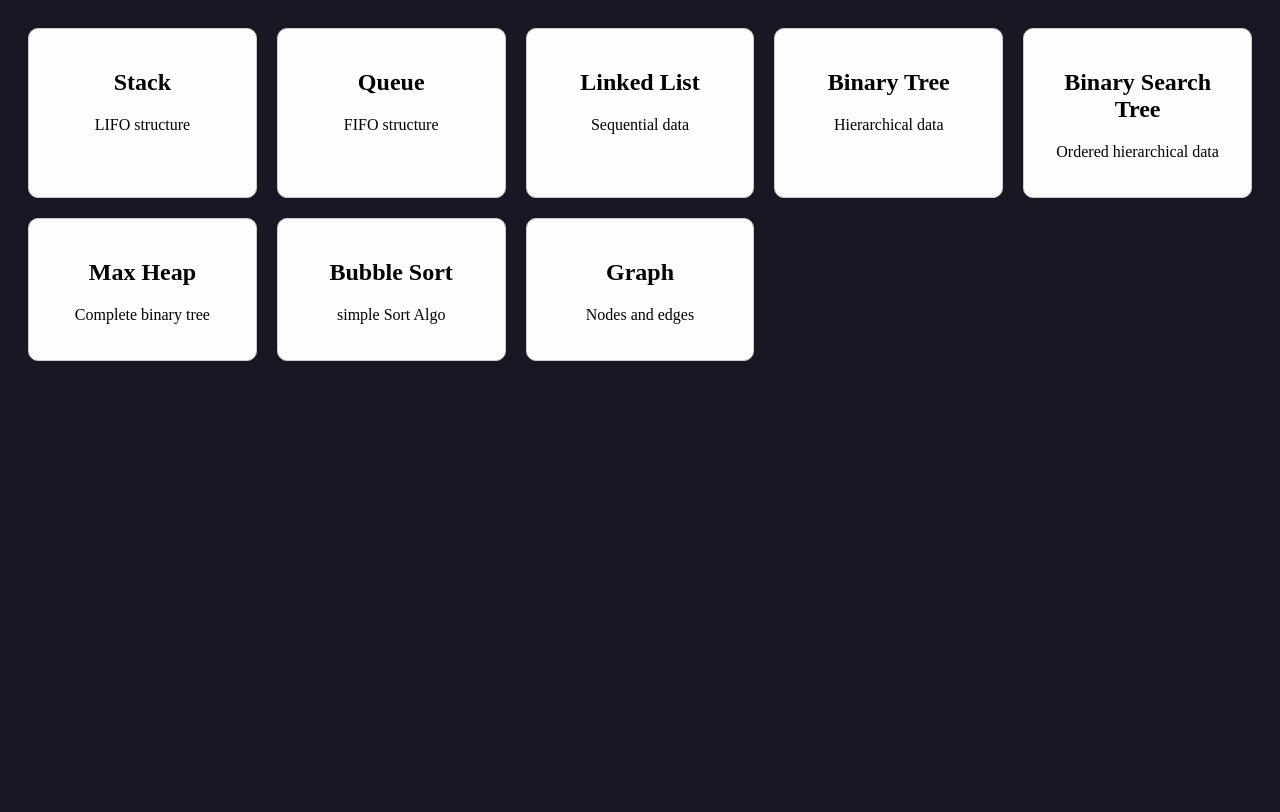
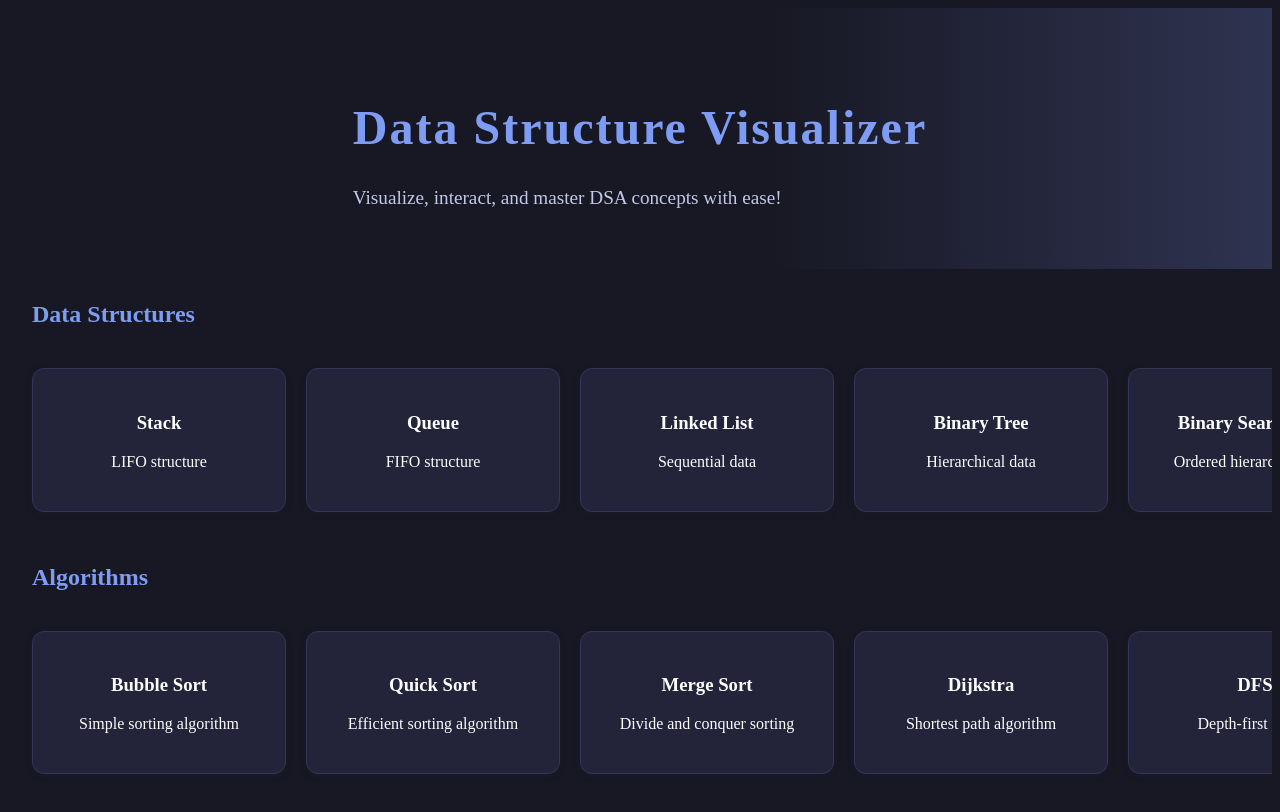
Before and after one commit to Gunavarthan/Data-Structure-Visualizer, an Angular app: page / in a window 1280 px wide. Shown: the top 812 px of the page. Built offline with nearby package versions, Linux system fonts and the light colour scheme.

Commit message:
home page scroll card

```diff
--- a/src/app/pages/home/home.css
+++ b/src/app/pages/home/home.css
@@ -1,21 +1,72 @@
-.grid-container {
-  display: grid;
-  grid-template-columns: repeat(auto-fill, minmax(200px, 1fr));
-  gap: 20px;
-  padding: 20px;
+body {
+  color: #fdfdfd;
 }
 
-.ds-card {
-  padding: 20px;
-  border: 1px solid #ccc;
-  background: #fdfdfd;
-  border-radius: 10px;
-  text-align: center;
-  cursor: pointer;
-  transition: transform 0.2s;
+.hero-section {
+  width: 100%;
+  background: linear-gradient(90deg, #181824 60%, #2e3350 100%);
+  padding: 60px 0 40px 0;
+  display: flex;
+  justify-content: center;
+  align-items: center;
+  flex-direction: column;
+  animation: fadeIn 1s;
+}
+.hero-title {
+  font-size: 3rem;
+  font-weight: bold;
+  letter-spacing: 2px;
+  color: #7f9cf5;
+}
+.hero-desc {
+  font-size: 1.2rem;
+  margin: 20px 0;
+  color: #c3c8e8;
 }
 
-.ds-card:hover {
+.scroll-section {
+  margin: 32px 0;
+}
+.section-title {
+  font-size: 1.5rem;
+  color: #7f9cf5;
+  margin-left: 24px;
+}
+.scroll-grid {
+  display: flex;
+  overflow-x: auto;
+  gap: 20px;
+  padding: 20px 24px;
+  scrollbar-width: thin;
+  scrollbar-color: #7f9cf5 #23243a;
+}
+.scroll-grid::-webkit-scrollbar {
+  height: 8px;
+}
+.scroll-grid::-webkit-scrollbar-thumb {
+  background: #7f9cf5;
+  border-radius: 8px;
+}
+.ds-card, .algo-card {
+  min-width: 220px;
+  max-width: 260px;
+  background: #23243a;
+  border-radius: 12px;
+  box-shadow: 0 2px 8px rgba(44, 51, 80, 0.08);
+  border: 1px solid #35355a;
+  color: #fdfdfd;
+  text-align: center;
+  padding: 24px 16px;
+  cursor: pointer;
+  transition: transform 0.2s, box-shadow 0.2s;
+}
+.ds-card:hover, .algo-card:hover {
   transform: scale(1.05);
-  background: #e7f0ff;
+  box-shadow: 0 4px 16px rgba(127,156,245,0.15);
+  border-color: #7f9cf5;
+  color: #7f9cf5;
 }
+@keyframes fadeIn {
+  from { opacity: 0; }
+  to { opacity: 1; }
+}
--- a/src/app/pages/home/home.html
+++ b/src/app/pages/home/home.html
@@ -1,10 +1,35 @@
-<div class="grid-container">
+
+<div class="hero-section">
+  <div class="hero-content">
+    <h1 class="hero-title">Data Structure Visualizer</h1>
+    <p class="hero-desc">Visualize, interact, and master DSA concepts with ease!</p>
+  </div>
+</div>
+
+<div class="scroll-section">
+  <h2 class="section-title">Data Structures</h2>
+  <div class="scroll-grid">
     <div
       class="ds-card"
       *ngFor="let ds of dataStructures"
       (click)="navigateTo(ds.type)"
     >
-    <h2>{{ ds.name }}</h2>
+      <h3>{{ ds.name }}</h3>
       <p>{{ ds.description }}</p>
     </div>
   </div>
+</div>
+
+<div class="scroll-section">
+  <h2 class="section-title">Algorithms</h2>
+  <div class="scroll-grid">
+    <div
+      class="algo-card"
+      *ngFor="let algo of algorithms"
+      (click)="navigateTo(algo.type)"
+    >
+      <h3>{{ algo.name }}</h3>
+      <p>{{ algo.description }}</p>
+    </div>
+  </div>
+</div>
--- a/src/app/pages/home/home.ts
+++ b/src/app/pages/home/home.ts
@@ -19,8 +19,16 @@ export class HomeComponent {
     { name: 'Binary Tree', type: 'binary-tree', description: 'Hierarchical data' },
     { name: 'Binary Search Tree', type: 'binary-search-tree', description: 'Ordered hierarchical data' },
     { name: 'Max Heap', type: 'max-heap', description: 'Complete binary tree' },
-    { name: 'Bubble Sort', type: 'bubble-sort', description: 'simple Sort Algo' },
     { name: 'Graph', type: 'graph', description: 'Nodes and edges' },
+  ];
+
+  algorithms = [
+    { name: 'Bubble Sort', type: 'bubble-sort', description: 'Simple sorting algorithm' },
+    { name: 'Quick Sort', type: 'quick-sort', description: 'Efficient sorting algorithm' },
+    { name: 'Merge Sort', type: 'merge-sort', description: 'Divide and conquer sorting' },
+    { name: 'Dijkstra', type: 'dijkstra', description: 'Shortest path algorithm' },
+    { name: 'DFS', type: 'dfs', description: 'Depth-first search' },
+    { name: 'BFS', type: 'bfs', description: 'Breadth-first search' },
   ];
 
   navigateTo(type: string) {
```
Lines whose indentation alone changed are shown as unchanged.
